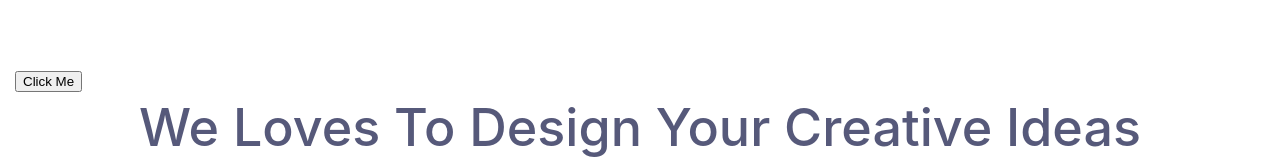
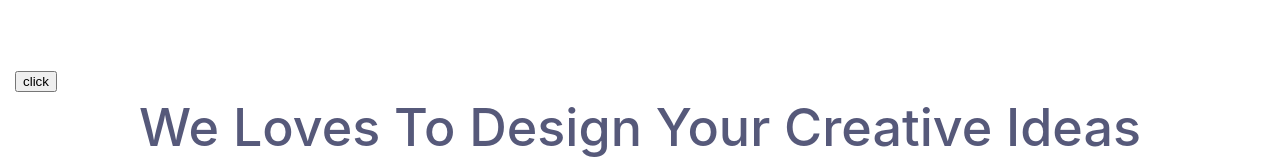
Before and after one commit to masha-kozhukh/react, a React (Create React App) app: page / in a window 1280 px wide. Shown: the part 530-690 px from the top of the page. Built offline with nearby package versions, Linux system fonts and the light colour scheme.

Commit message:
fix Button component

```diff
--- a/src/App.tsx
+++ b/src/App.tsx
@@ -6,6 +6,7 @@ import { Cubes } from "./icons/Cubes";
 import { Briefcase } from "./icons/Briefcase";
 import { ThreeLayer } from "./icons/ThreeLayer";
 import { Button } from "./components/Button";
+import React from "react";
 
 const services: ServicesProps = {
   professions: [
@@ -60,12 +61,29 @@ const information: InformationProps = {
     },
   ],
   title: "We Loves To Design Your Creative Ideas",
-
+  link: {
+    href: "#",
+    name: "hhh",
+  },
   // src: "https://i.imgur.com/QIrZWGIs.jpg",
   // alt: "Alan L. Hart",
 };
+const hooks = {
+  useButtonHandler() {
+    const [show, setShow] = React.useState<boolean>(true);
 
+    const onShowClick = React.useCallback(() => {
+      setShow((previousState: boolean) => !previousState);
+    }, []);
+
+    return {
+      show,
+      onShowClick,
+    };
+  },
+};
 function App() {
+  const { onShowClick, show } = hooks.useButtonHandler();
   return (
     <div className="container">
       {/* <Services */}
@@ -75,8 +93,8 @@ function App() {
       {/*/> */}
 
       <Services {...services} />
-      <Button></Button>
-      <Information {...information} />
+      <Button onClick={onShowClick} name="click" />
+      {show && <Information {...information} />}
     </div>
   );
 }
--- a/src/components/Button.tsx
+++ b/src/components/Button.tsx
@@ -1,22 +1,12 @@
-import { log } from "console";
-import React, { useState } from "react";
+import React from "react";
 
-export type ButtonsProps = {};
+export type ButtonsProps = {
+  onClick: () => void;
+  name: string;
+};
 
 export const Button = React.memo((props: ButtonsProps) => {
-  const {} = props;
-  const [show, setShow] = useState(false);
-  const onShowClick = () => {
-    console.log("hhhh");
-    // if (show) {
-    //   setShow(true);
-    // } else setShow(false);
-    show ? setShow(true) : setShow(false);
-  };
-  return (
-    <div>
-      <button onClick={onShowClick}>Click Me</button>
-      {show && <h1>dddddd</h1>}
-    </div>
-  );
+  const { onClick, name } = props;
+
+  return <button onClick={onClick}>{name}</button>;
 });
--- a/src/components/Content.tsx
+++ b/src/components/Content.tsx
@@ -11,13 +11,13 @@ export type Block = {
 
 type Props = {
   block: Omit<Block, "id">;
-  // link: Link;
+  link: Link;
 };
 
 export const Content = React.memo((props: Props) => {
   const {
     block: { icon, subtitle, title, text },
-    // link: { name: linkName, href },
+    link: { name: linkName, href },
   } = props;
 
   return (
@@ -29,9 +29,9 @@ export const Content = React.memo((props: Props) => {
         <p className="text">{text}</p>
       </div>
 
-      {/* <a className="card-link" href={href}>
+      <a className="card-link" href={href}>
         {linkName}
-      </a> */}
+      </a>
     </div>
   );
 });
--- a/src/components/Information.tsx
+++ b/src/components/Information.tsx
@@ -5,24 +5,24 @@ import React from "react";
 export type InformationProps = {
   title: string;
   blocks: Block[];
-  // link:Link;
+  link:Link;
 };
 
 export const Information = React.memo((props: InformationProps) => {
-  // const { title, blocks, link } = props;
-  const { title, blocks } = props;
+  const { title, blocks, link } = props;
+  // const { title, blocks } = props;
 
   return (
     <section className="information">
       <h2 className="title">{title}</h2>
       <div className="Content-block">
-        {/* {blocks.map((item) => (
+        {blocks.map((item) => (
           <Content key={item.id} block={item} link={link} />
 
+        ))}
+        {/* {blocks.map((item) => (
+          <Content key={item.id} block={item} />
         ))} */}
-        {blocks.map((item) => (
-          <Content key={item.id} block={item} />
-        ))}
       </div>
     </section>
   );
```
